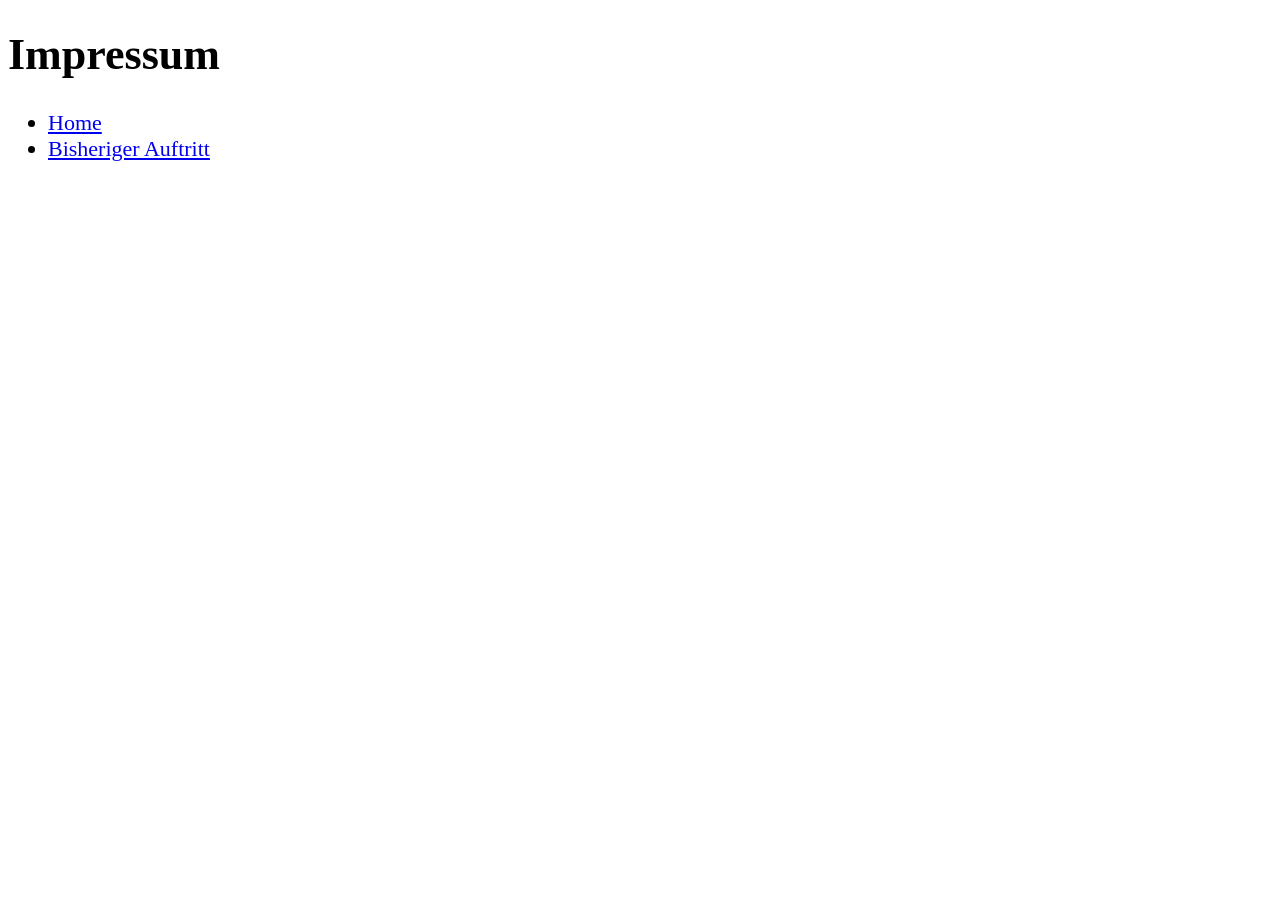
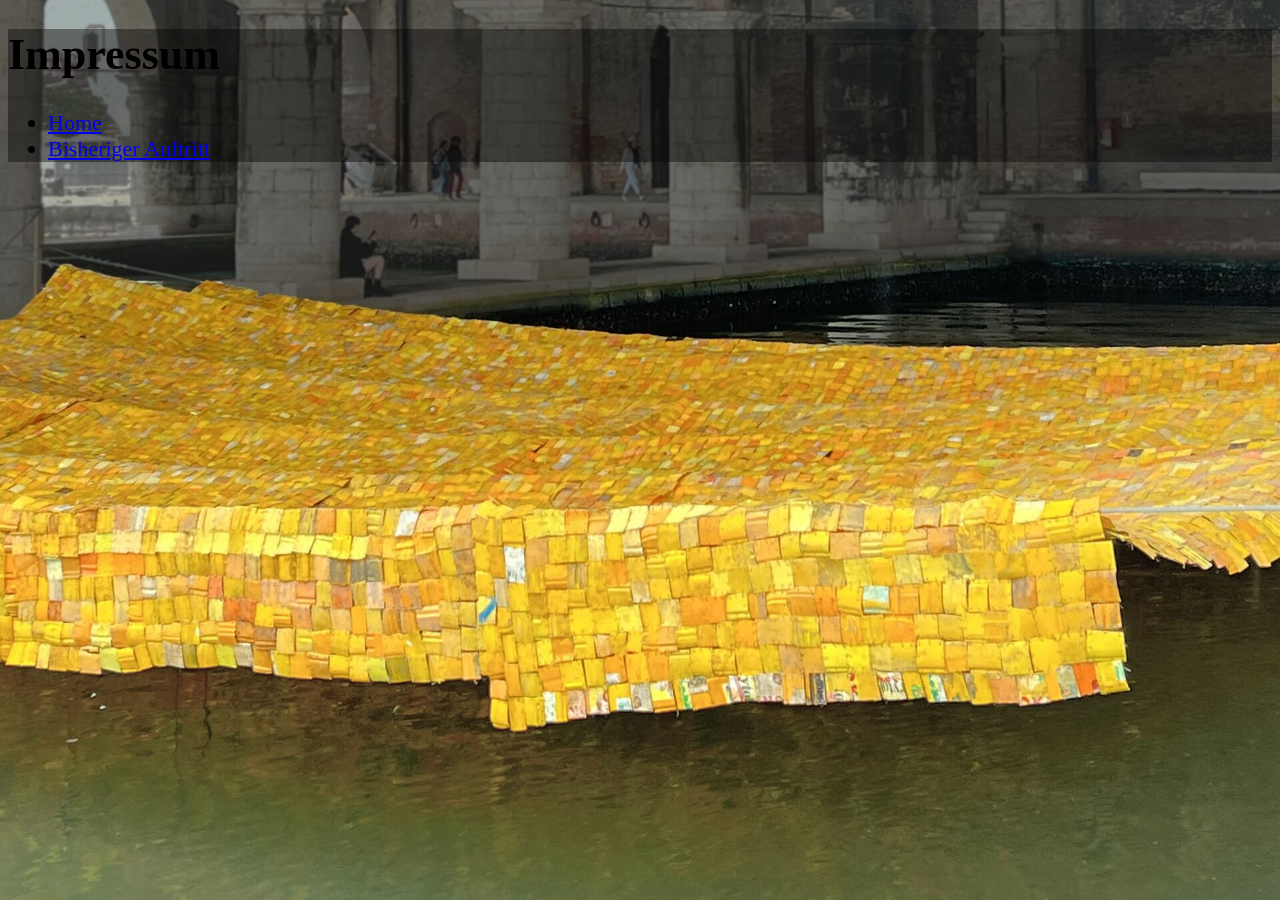
Before and after one commit to offen/vanr, a Jekyll site: the page built from src/impressum/index.html, in a window 1280 px wide. Built offline with Jekyll 4.4.1, drawn with Linux system fonts in a browser that asks for light colours.

Commit message:
Add background image

```diff
--- a/src/assets/css/index.scss
+++ b/src/assets/css/index.scss
@@ -3,5 +3,29 @@
 @use "tachyons.scss";
 
 html {
+  width: 100%;
+  height: 100%;
   font-size: 22px;
 }
+
+body {
+  background-image: url('./../img/background-small.jpg');
+  background-size: calc(max(100%, 768px));
+  background-position: center bottom;
+}
+
+@media (min-width: 769px) {
+  body {
+    background-image: url('./../img/background-medium.jpg');
+  }
+}
+
+@media (min-width: 1201px) {
+  body {
+    background-image: url('./../img/background-large.jpg');
+  }
+}
+
+.darken {
+  background-color: rgba(0, 0, 0, 40%);
+}
--- a/src/impressum/index.html
+++ b/src/impressum/index.html
@@ -1,8 +1,12 @@
 ---
 layout: main
 description: Description TBD.
+title: Impressum
 ---
 
-<h1>Impressum</h1>
-
-{% include footer.html text='Home' href='/' %}
+<div class="w-100 h-100 absolute ma0 pa0 darken">
+  <div class="relative">
+    <h1>Impressum</h1>
+    {% include footer.html text='Home' href='/' %}
+  </div>
+</div>
```
Also changed, not shown: src/assets/img/background-large.jpg (added), src/assets/img/background-medium.jpg (added), src/assets/img/background-small.jpg (added).
